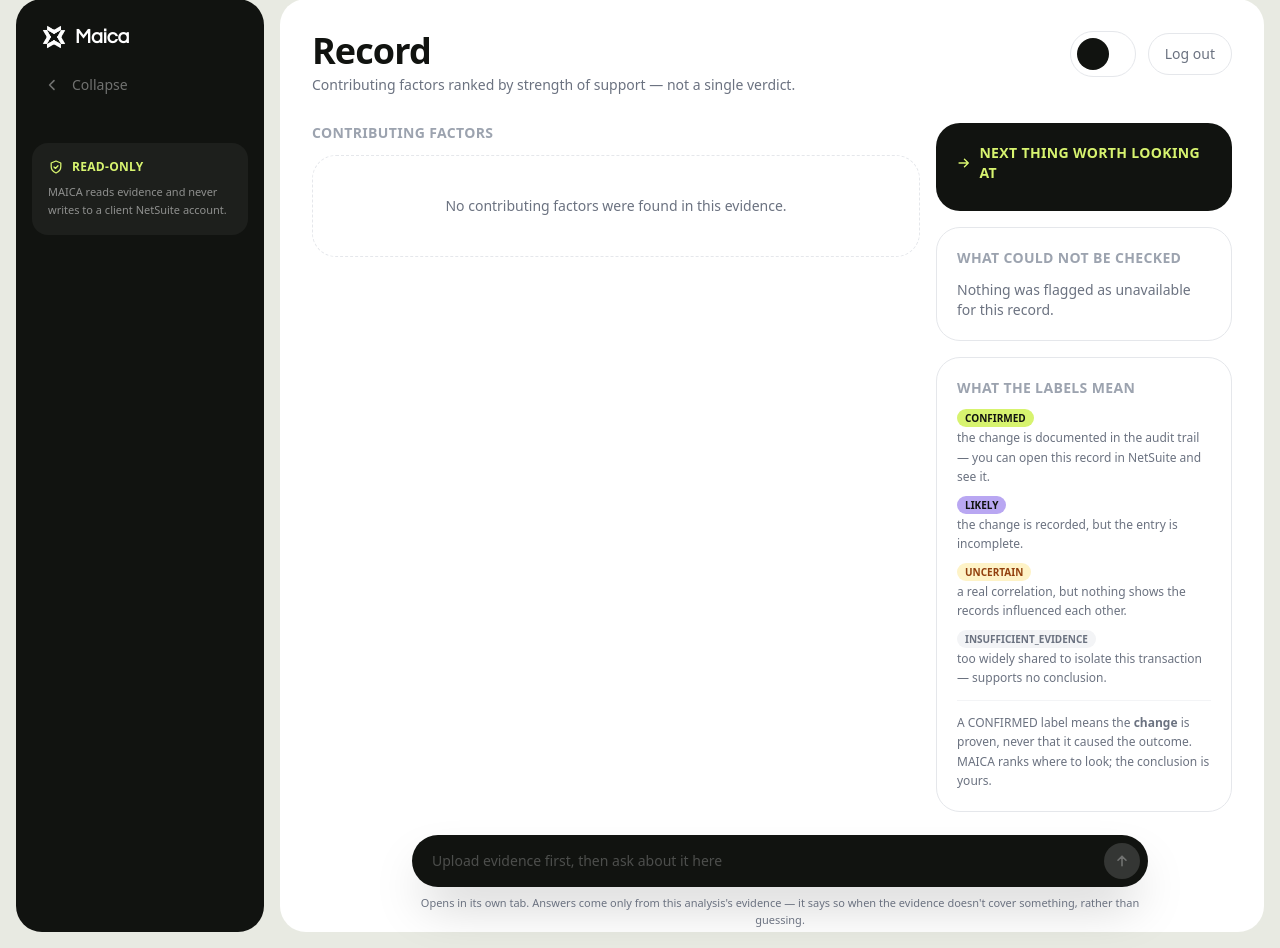
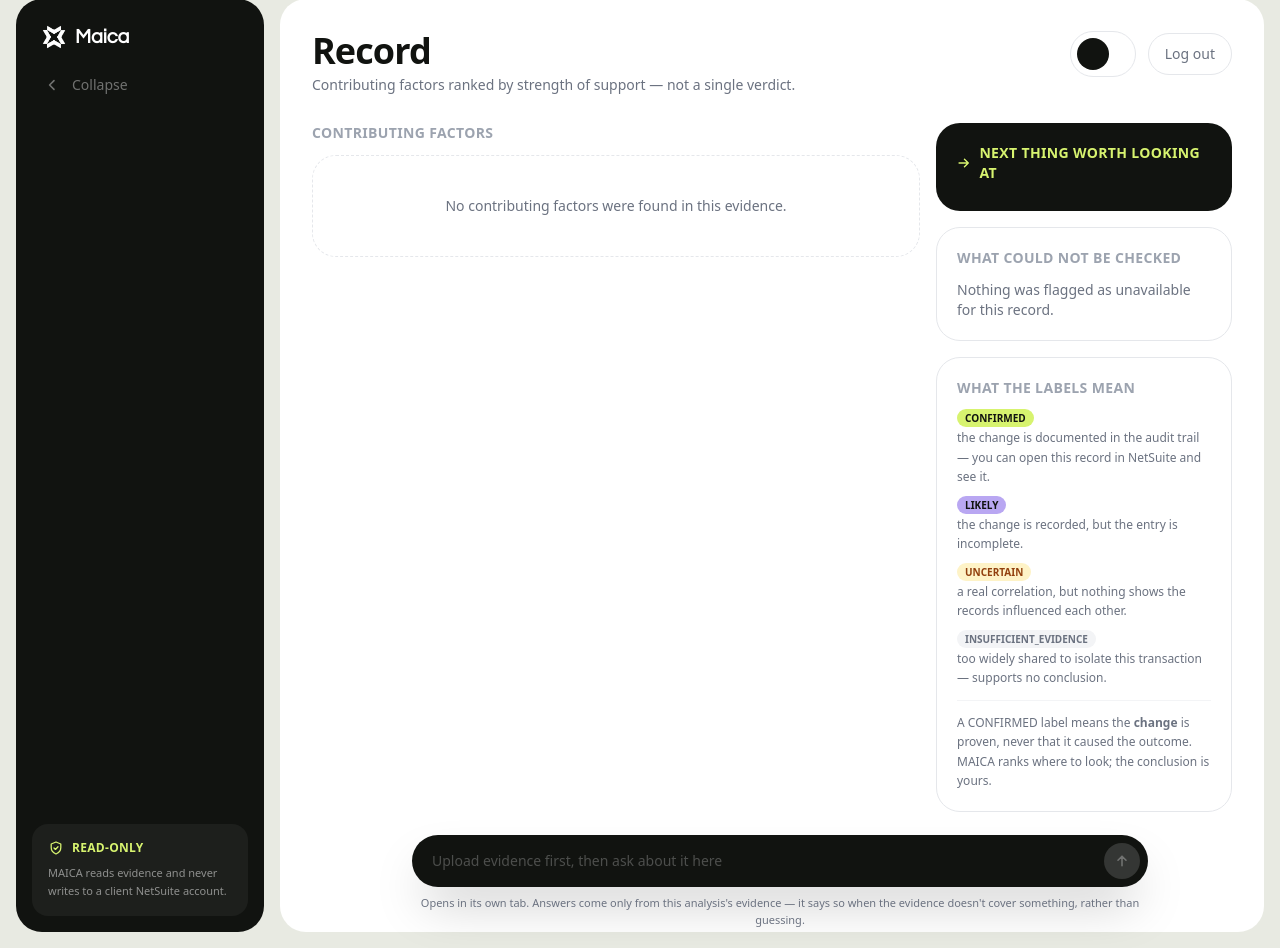
Before and after one commit to Pranjal-Saini/Maica-, a FastAPI app: template maica/web/templates/report.html in a window 1280 px wide. Shown: the part 17-965 px from the top of the page. Run offline with FastAPI, Linux system fonts and the light colour scheme; the template is opened without the code that fills it, so the values that code supplies are empty; some libraries are stand-ins or nearby versions; some web fonts are replaced.

Commit message:
Move the read-only note back to the foot of the sidebar
mt-auto works now that the sidebar is the viewport's height rather than the
document's — it lands at the bottom of the visible column instead of below
the fold, which was the original problem.

Co-Authored-By: Claude Opus 5 <noreply@anthropic.com>

```diff
--- a/maica/web/templates/base.html
+++ b/maica/web/templates/base.html
@@ -71,7 +71,7 @@
         {% endfor %}
       </nav>
 
-      <div class="side-label mt-6 rounded-2xl bg-white/5 p-4">
+      <div class="side-label mt-auto rounded-2xl bg-white/5 p-4">
         <div class="mb-2 flex items-center gap-2 text-lime">
           {{ icons.icon("shield", "w-4 h-4") }}
           <span class="text-xs font-semibold uppercase tracking-wide">Read-only</span>
```
Also changed, not shown: tests/integration/test_shell_pages.py (+8 -6 lines).
